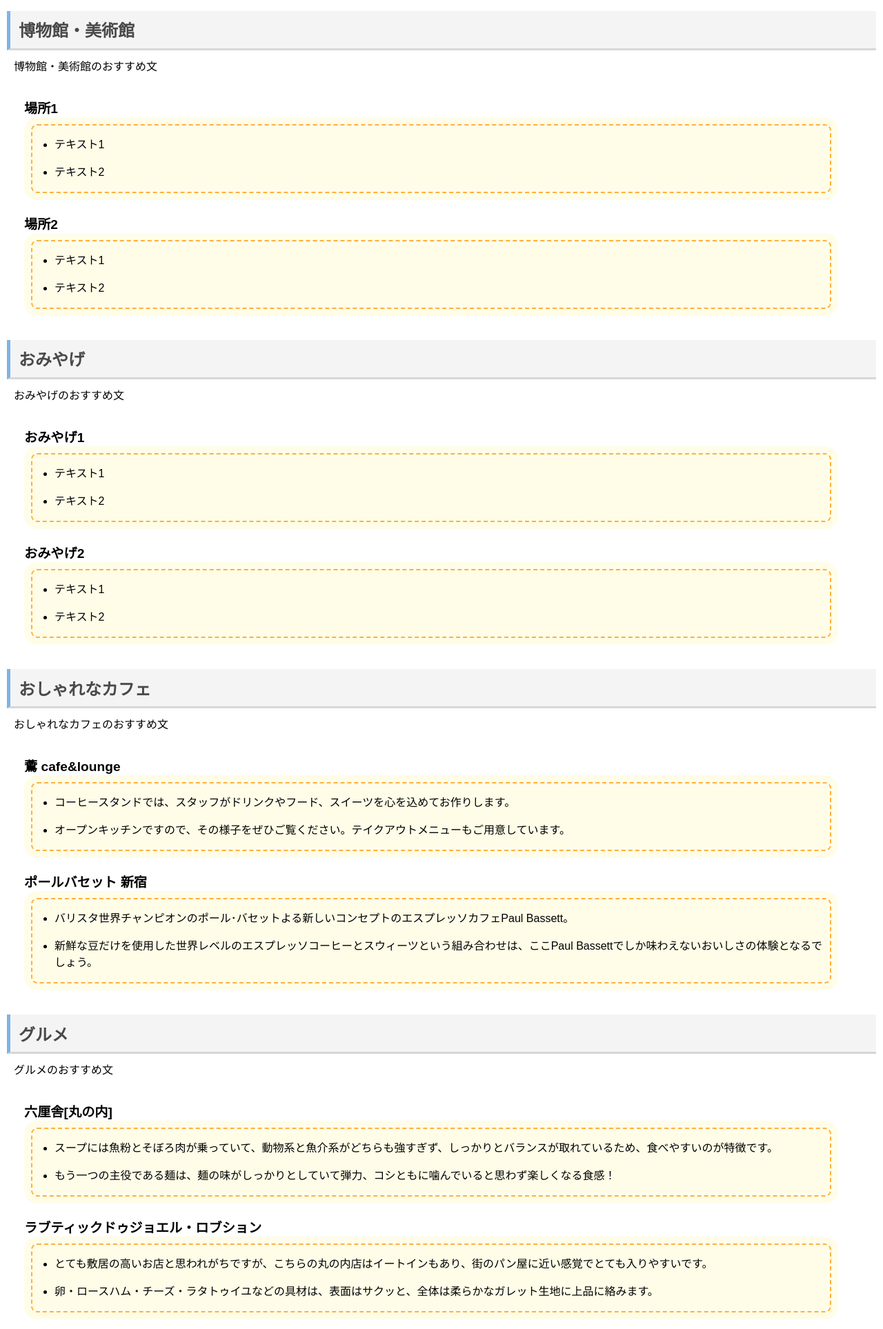
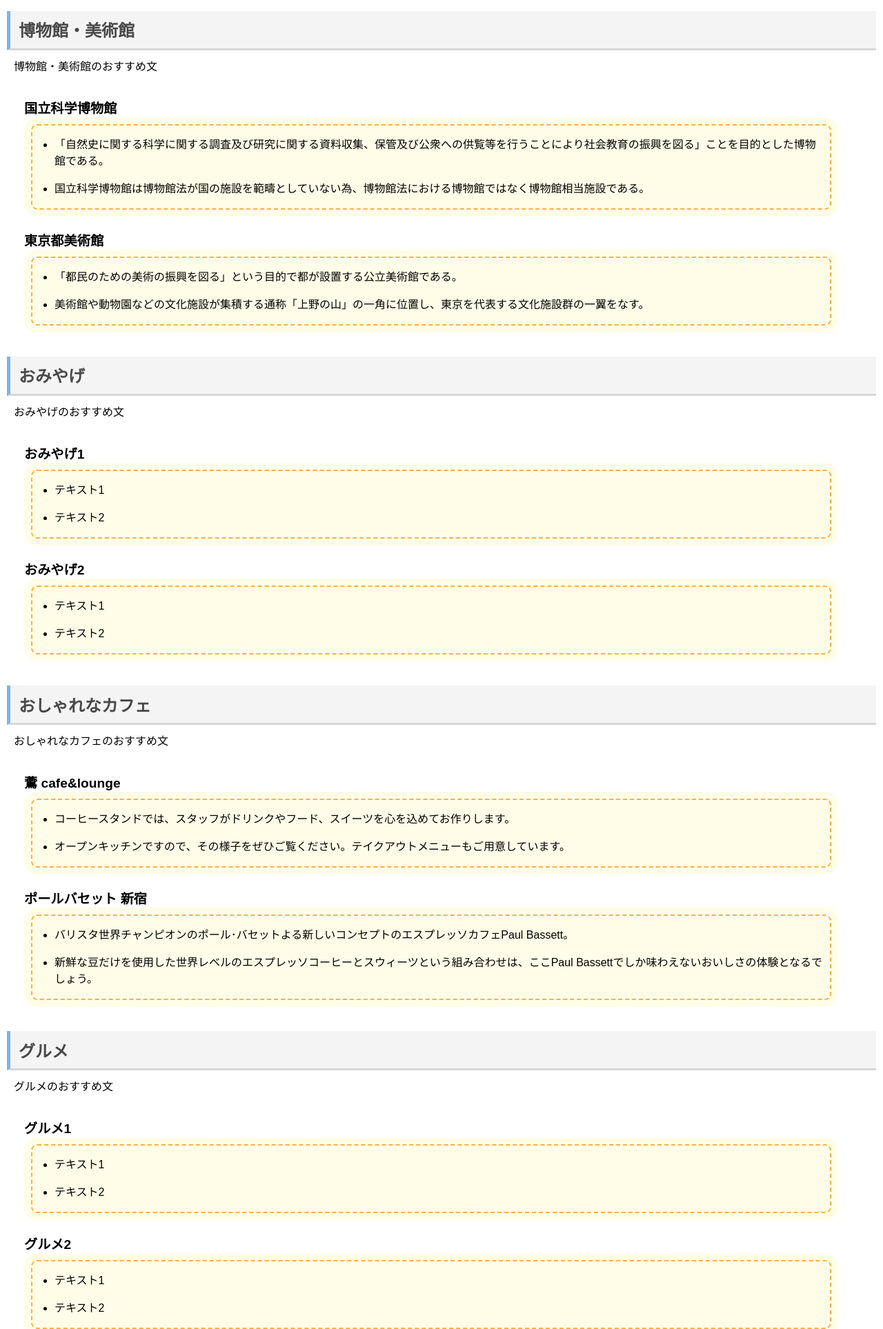
Before and after one commit to horitakouhei/NEW-tokyo, a plain HTML site: page index.html in a window 1280 px wide. Shown: the part 660-2587 px from the top of the page at 69% size. Drawn offline with Linux system fonts and the light colour scheme.

Commit message:
Update index.html
博物館・美術館のオススメを変更しました。

```diff
--- a/index.html
+++ b/index.html
@@ -43,18 +43,18 @@
     <p>博物館・美術館のおすすめ文</p>
 
     <dl>
-        <dt>場所1</dt>
+        <dt>国立科学博物館</dt>
         <dd>
             <ul>
-                <li>テキスト1</li>
-                <li>テキスト2</li>
+                <li>「自然史に関する科学に関する調査及び研究に関する資料収集、保管及び公衆への供覧等を行うことにより社会教育の振興を図る」ことを目的とした博物館である。</li>
+                <li>国立科学博物館は博物館法が国の施設を範疇としていない為、博物館法における博物館ではなく博物館相当施設である。</li>
             </ul>
         </dd>
-        <dt>場所2</dt>
+        <dt>東京都美術館</dt>
         <dd>
             <ul>
-                <li>テキスト1</li>
-                <li>テキスト2</li>
+                <li>「都民のための美術の振興を図る」という目的で都が設置する公立美術館である。</li>
+                <li>美術館や動物園などの文化施設が集積する通称「上野の山」の一角に位置し、東京を代表する文化施設群の一翼をなす。</li>
             </ul>
         </dd>
     </dl>
@@ -108,18 +108,18 @@
     <h2>グルメ</h2>
     <p>グルメのおすすめ文</p>
     <dl>
-        <dt>六厘舎[丸の内]</dt>
+        <dt>グルメ1</dt>
         <dd>
             <ul>
-                <li>スープには魚粉とそぼろ肉が乗っていて、動物系と魚介系がどちらも強すぎず、しっかりとバランスが取れているため、食べやすいのが特徴です。</li>
-                <li>もう一つの主役である麺は、麺の味がしっかりとしていて弾力、コシともに噛んでいると思わず楽しくなる食感！</li>
+                <li>テキスト1</li>
+                <li>テキスト2</li>
             </ul>
         </dd>
-        <dt>ラブティックドゥジョエル・ロブション</dt>
+        <dt>グルメ2</dt>
         <dd>
             <ul>
-                <li>とても敷居の高いお店と思われがちですが、こちらの丸の内店はイートインもあり、街のパン屋に近い感覚でとても入りやすいです。</li>
-                <li>卵・ロースハム・チーズ・ラタトゥイユなどの具材は、表面はサクッと、全体は柔らかなガレット生地に上品に絡みます。</li>
+                <li>テキスト1</li>
+                <li>テキスト2</li>
             </ul>
         </dd>
     </dl>
```
